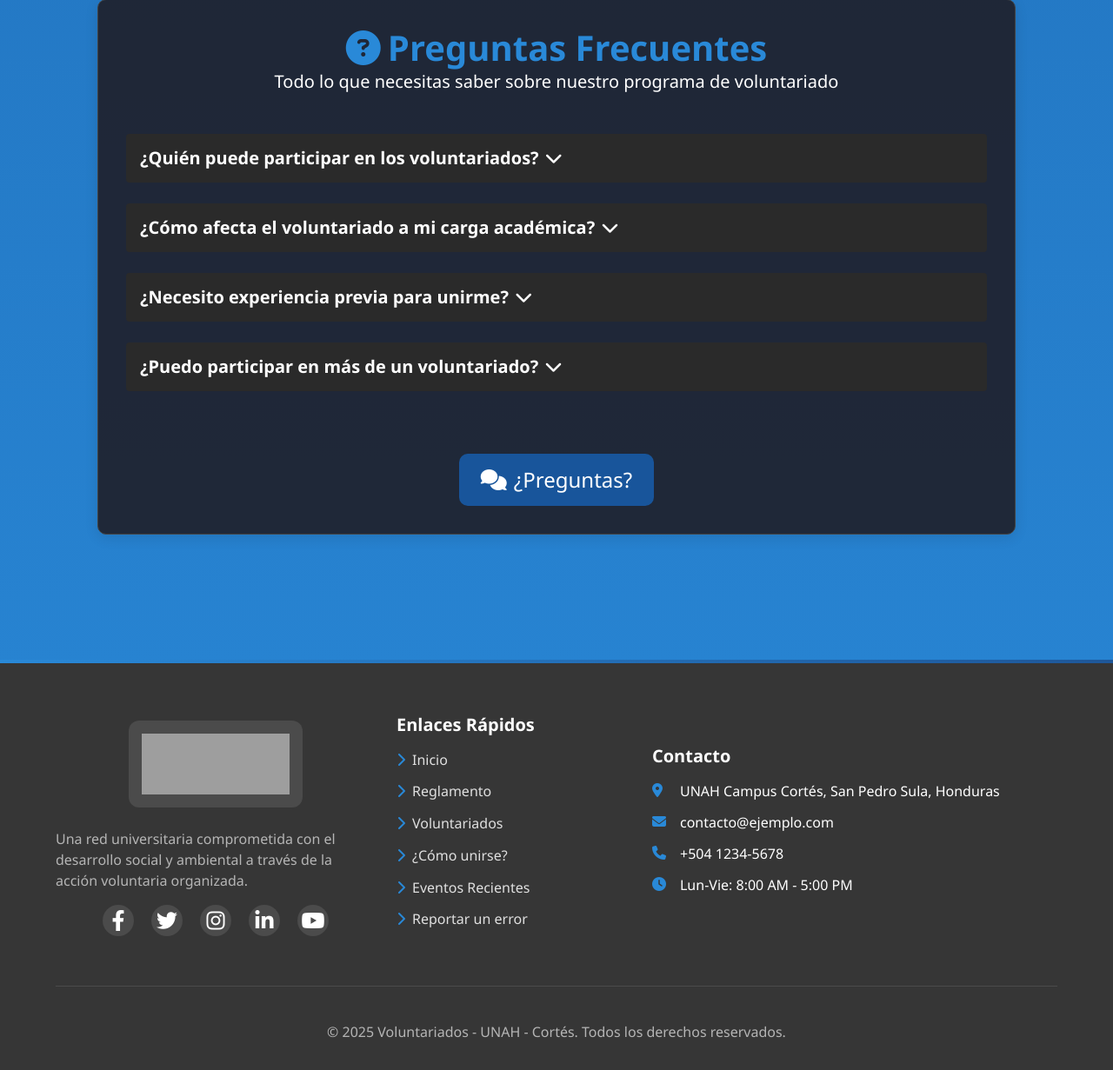
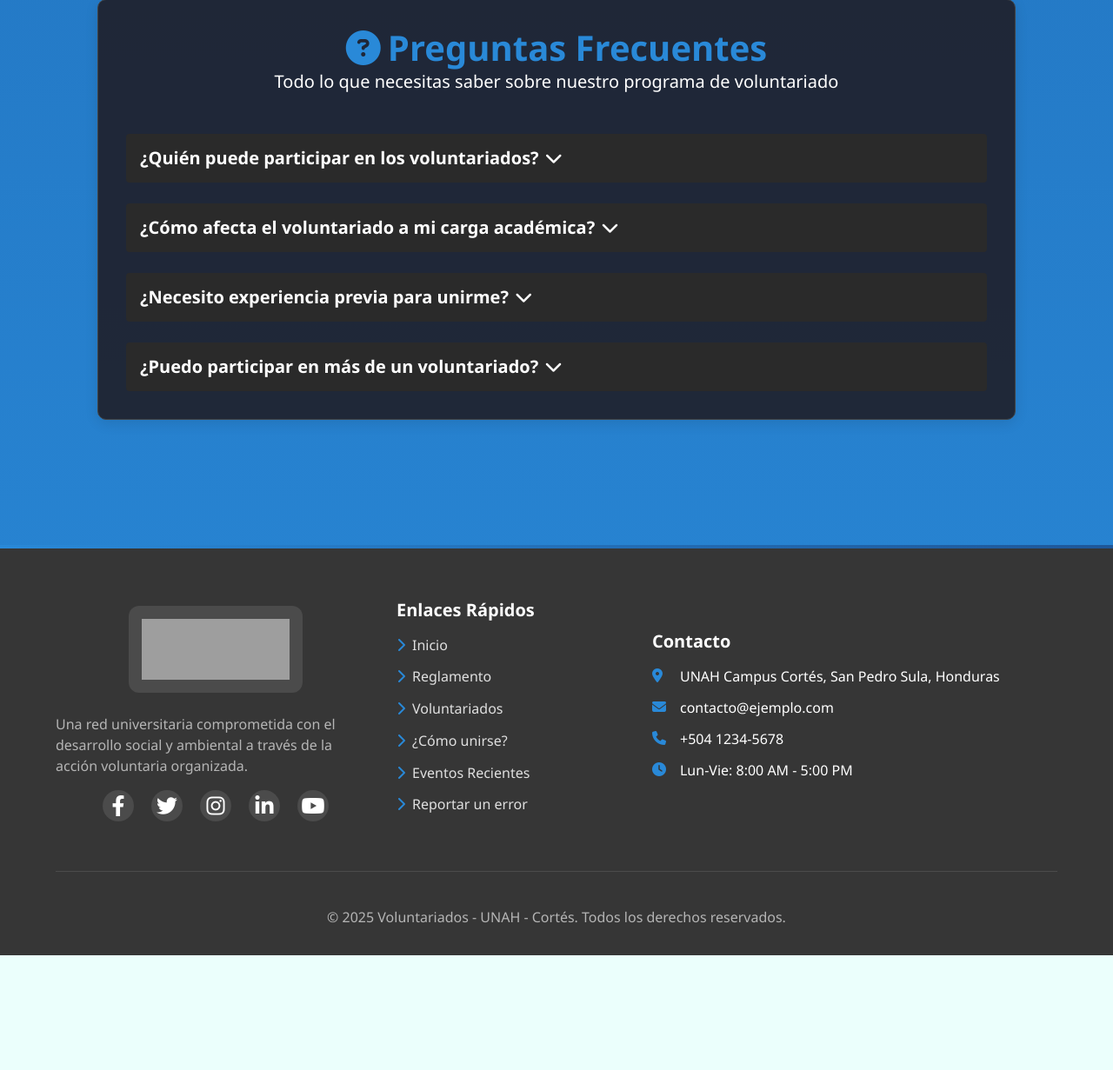
Before and after one commit to caballero33/Web_Voluntariados, a Django app: page /voluntariados/home/ in a window 1280 px wide. Shown: the part 2814-4045 px from the top of the page at 87% size. After the commit the page ends 3913 px from the top, so only its background shows below. Run offline with Django 5.2, Linux system fonts and the light colour scheme; some libraries are stand-ins or nearby versions; grey boxes are pictures that could not be loaded.

Commit message:
botón de preguntas
se quitó el botón de preguntas

```diff
--- a/Voluntariados/nuestros_voluntariados/templates/voluntariados.html
+++ b/Voluntariados/nuestros_voluntariados/templates/voluntariados.html
@@ -157,12 +157,6 @@
           </div>
         </div>
       </div>
-      <br>
-      <div class="has-text-centered mt-6">
-        <a href="#" class="button is-primary is-large">
-          <i class="fas fa-comments mr-2"></i>¿Preguntas?
-        </a>
-      </div>
     </div>
   </div>
 </section>
```
